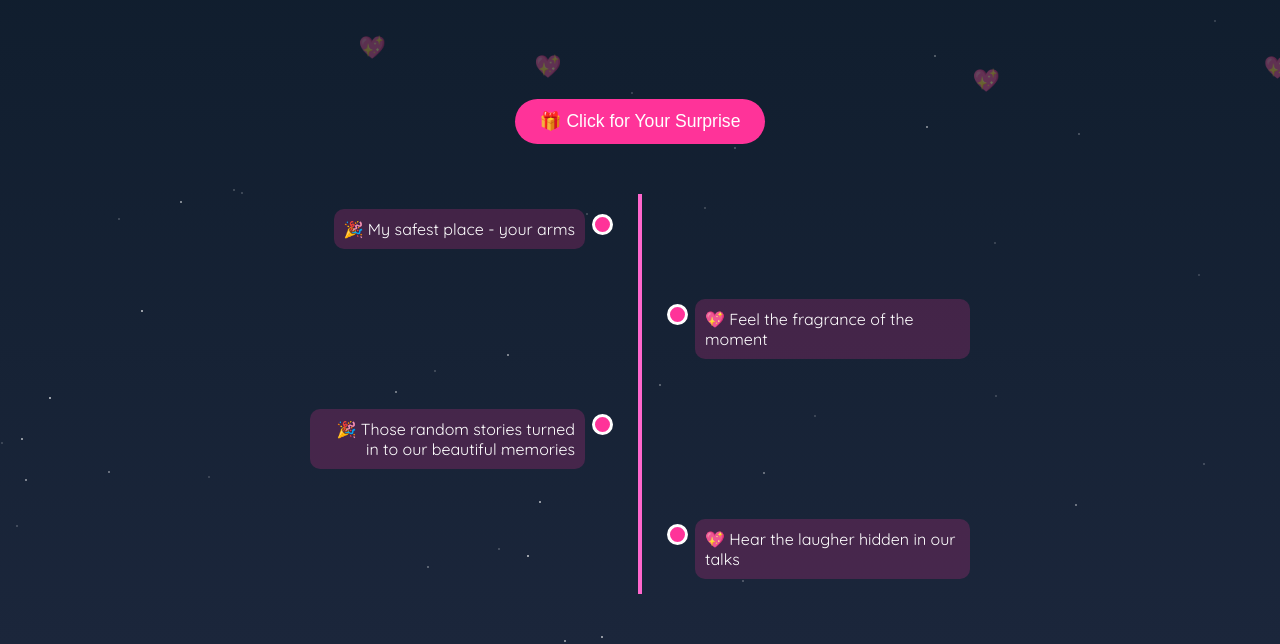
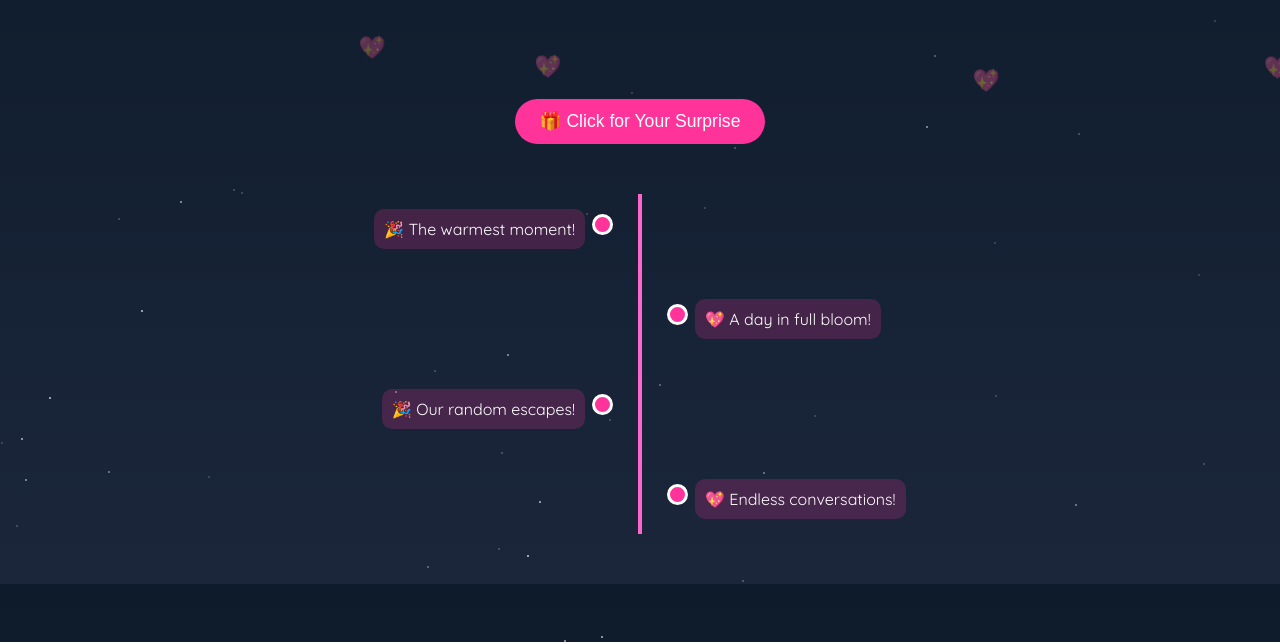
Before and after one commit to tapzy-support/BirthdaySurprise-Diluka, a plain HTML site: page index.html in a window 1280 px wide. Shown: the part 211-855 px from the top of the page. Drawn offline with nearby package versions, Linux system fonts and the light colour scheme.

Commit message:
Update index.html

```diff
--- a/index.html
+++ b/index.html
@@ -269,17 +269,17 @@
   <button onclick="showSurprise()">🎁 Click for Your Surprise</button>
 
   <div class="timeline">
-    <div class="event left" onclick="showPopup('The warmest moment', 'photo1.jpg', '🎉 The warmest moment!')">
-      <p>🎉 My safest place - your arms</p>
+    <div class="event left" onclick="showPopup('The warmest moment', 'photo1.jpg', '🎉My safest place - your arms')">
+      <p>🎉 The warmest moment!</p>
     </div>
-    <div class="event right" onclick="showPopup('A day in full bloom', 'photo2.jpg', '💖 A day in full bloom!')">
-      <p>💖 Feel the fragrance of the moment</p>
+    <div class="event right" onclick="showPopup('A day in full bloom', 'photo2.jpg', '💖Feel the fragrance of the moment')">
+      <p>💖 A day in full bloom!</p>
     </div>
-    <div class="event left" onclick="showPopup('Our random escapes', 'photo3.jpg', '🎉 Our random escapes!')">
-      <p>🎉 Those random stories turned in to our beautiful memories</p>
+    <div class="event left" onclick="showPopup('Our random escapes', 'photo3.jpg', '🎉Those random stories turned in to our beautiful memories')">
+      <p>🎉  Our random escapes!</p>
     </div>
-    <div class="event right" onclick="showPopup('Endless conversations', 'photo5.jpg', '💖 Endless conversations!')">
-      <p>💖 Hear the laugher hidden in our talks</p>
+    <div class="event right" onclick="showPopup('Endless conversations', 'photo5.jpg', '💖Hear the laugher hidden in our talks ')">
+      <p>💖 Endless conversations!</p>
     </div>
   </div>
 
```
